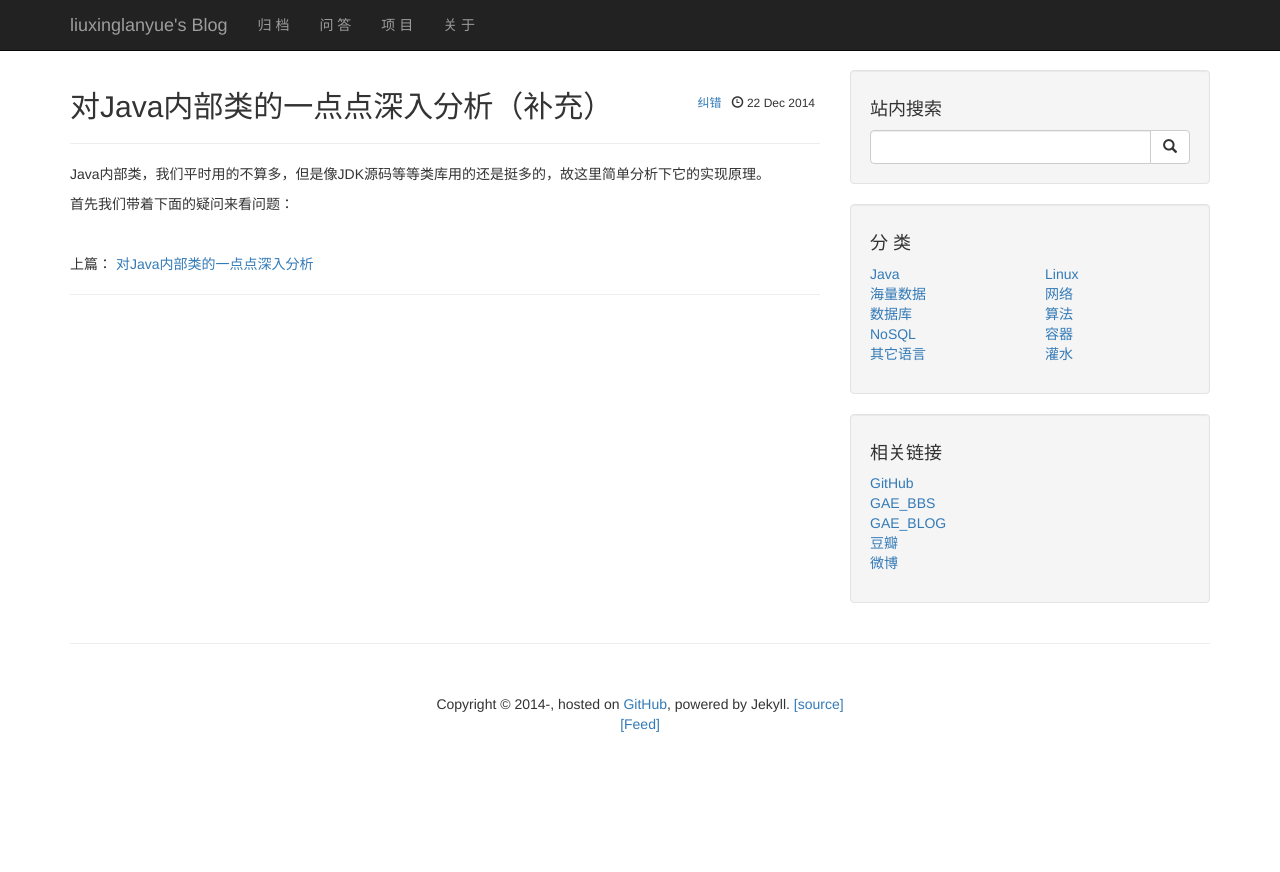
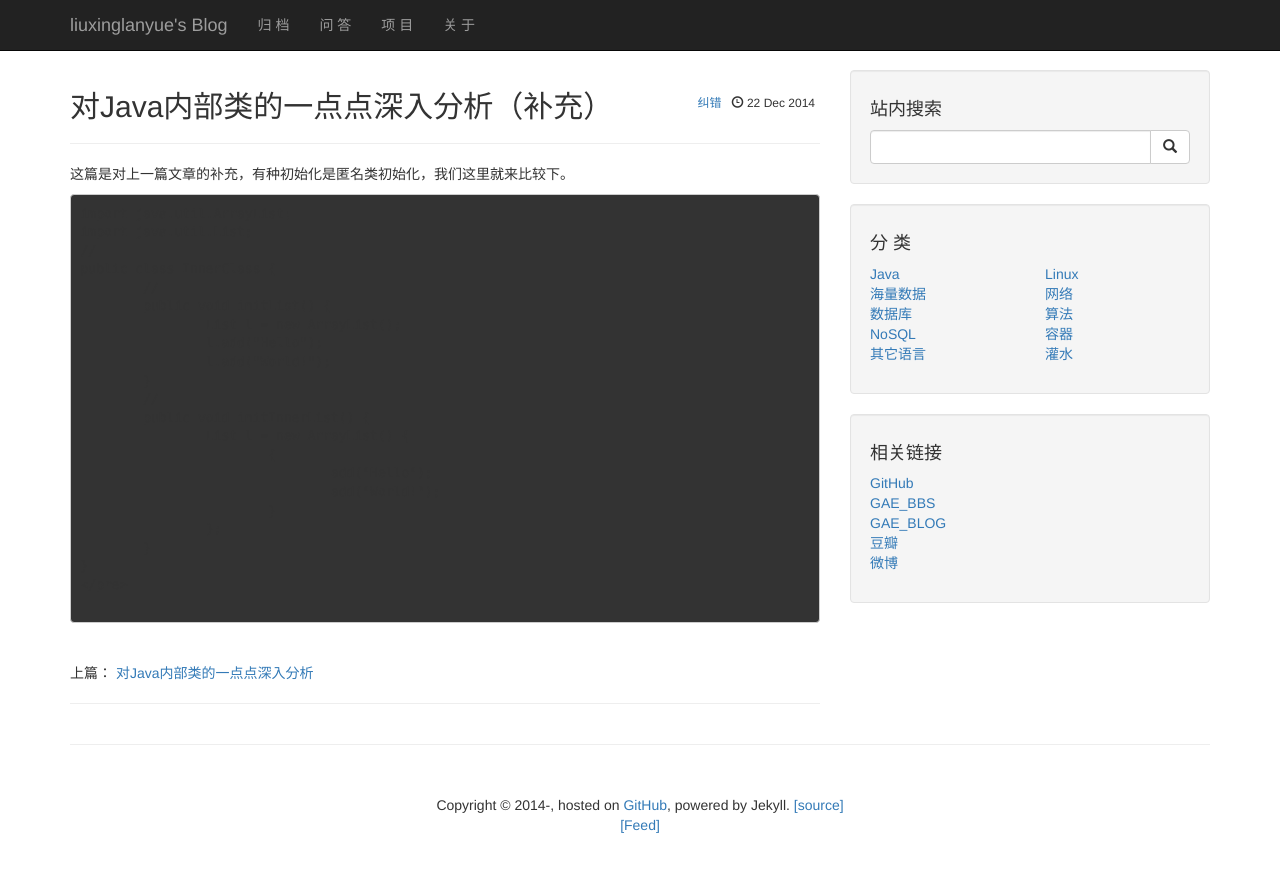
Before and after one commit to liuxinglanyue/blog, a Jekyll site: the page built from _posts/2014-12-22-inner-class2.markdown, in a window 1280 px wide. Shown: the top 872 px of the page. Built offline with Jekyll 4.4.1, drawn with Linux system fonts in a browser that asks for light colours; nearby versions of some CDN libraries; Markdown is read by kramdown in place of the engine named in the settings; comment, search, counter and statistics services are not loaded.

Commit message:
Update 2014-12-22-inner-class2.markdown

```diff
--- a/_posts/2014-12-22-inner-class2.markdown
+++ b/_posts/2014-12-22-inner-class2.markdown
@@ -5,6 +5,27 @@
 tags: [inner,InnerClasses]
 ---
 
-Java内部类，我们平时用的不算多，但是像JDK源码等等类库用的还是挺多的，故这里简单分析下它的实现原理。
+这篇是对上一篇文章的补充，有种初始化是匿名类初始化，我们这里就来比较下。
 
-首先我们带着下面的疑问来看问题：
+<pre class="prettyPrint">
+import java.util.ArrayList;
+import java.util.List;
+//
+public class InnerClass {
+	//
+	public void initList() {
+		List<String> l = new ArrayList<String>();
+		l.add("Hello");
+		l.add("World!");
+	}
+	//
+	public void initInnerList() {
+		List<String> l = new ArrayList<String>() {
+			{
+				add("Hello");
+				add("World!");
+			}
+		};
+	}
+}
+</pre>
```
